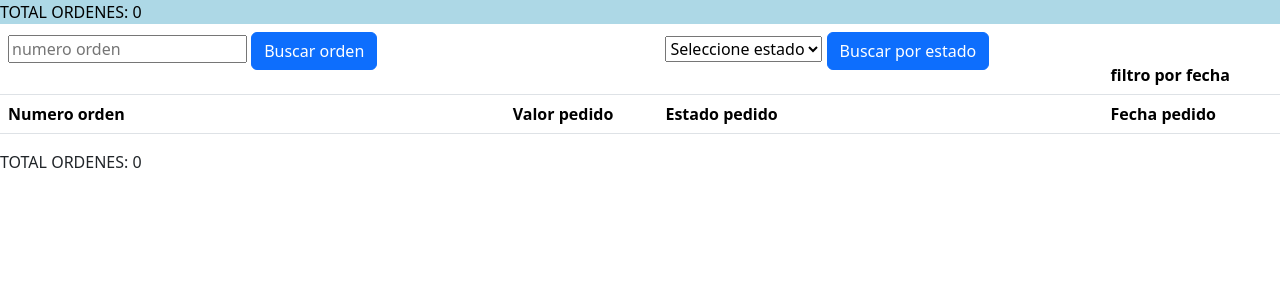
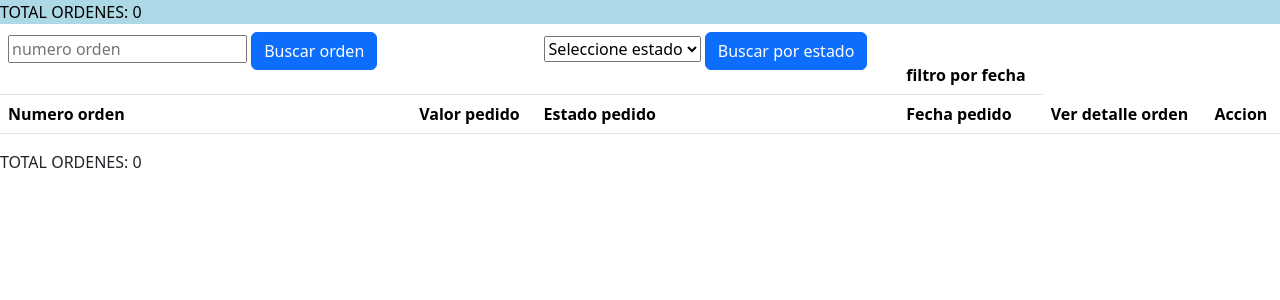
Before and after one commit to Ruben14f/BYTE---BEAT, a Django app: page /admin_view/list-ordenes in a window 1280 px wide. Shown: the top 300 px of the page. Run offline with Django 5.2, Linux system fonts and the light colour scheme; data that the repository does not hold is empty; some libraries are stand-ins or nearby versions.

Commit message:
update_status_ordensadmin

```diff
--- a/adminPanel/templates/gestion_pedidos/list_ordenes.html
+++ b/adminPanel/templates/gestion_pedidos/list_ordenes.html
@@ -46,6 +46,8 @@
             <th>Valor pedido</th>
             <th>Estado pedido</th>
             <th>Fecha pedido</th>
+            <th>Ver detalle orden</th>
+            <th>Accion</th>
         </tr>
     </thead>
     {% for ordenes in ordens %}
@@ -56,6 +58,8 @@
                     <td>{{ordenes.total}}</td>
                     <td>{{ordenes.get_status_display}}</td>
                     <td>{{ordenes.fecha_pagada|date:"d/m/Y"}}</td>
+                    <td><a href="{% url 'detail_orden_admin' ordenes.id %}">Ir al detalle</a></td>
+                    <td>{% include 'gestion_pedidos/update_status.html' %}</td>
                 </tr>
             </tbody>
         {% endif %}
@@ -99,6 +103,8 @@
             <th>Valor pedido</th>
             <th>Estado pedido</th>
             <th>Fecha pedido</th>
+            <th>Ver detalle orden</th>
+            <th>Accion</th>
         </tr>
     </thead>
     {% for ordenes in ordens %}
@@ -109,6 +115,8 @@
                     <td>{{ordenes.total}}</td>
                     <td>{{ordenes.get_status_display}}</td>
                     <td>{{ordenes.fecha_pagada|date:"d/m/Y"}}</td>
+                    <td><a href="{% url 'detail_orden_admin' ordenes.id %}">Ir al detalle </a></td>
+                    <td>{% include 'gestion_pedidos/update_status.html' %}</td>
                 </tr>
             </tbody>
         {% endif %}
@@ -116,4 +124,24 @@
 </table>
 {% endif %}
 TOTAL ORDENES: {{ordens | length}}
+<script src="https://cdn.jsdelivr.net/npm/sweetalert2@11"></script>
+<script>
+    function updateEstadoOrden(id,form){
+        event.preventDefault();
+        Swal.fire({
+            title: '¿Estás seguro que deseas actualizar estado?',
+            text: 'Se le enviara correo al cliente con la actualizacion de estado',
+            icon: 'question',
+            showCancelButton: true,
+            cancelButtonText: 'No, cancelar',
+            confirmButtonText: 'Sí, actualizar',
+            reverseButtons: true,
+            confirmButtonColor: '#dc3545'
+        }).then(function(result){
+            if (result.isConfirmed) {
+                form.submit();
+            }
+        });
+    }
+</script>
 {% endblock %}
--- a/adminPanel/templates/gestion_productos/agregar_product.html
+++ b/adminPanel/templates/gestion_productos/agregar_product.html
@@ -14,7 +14,7 @@
                             {{productform}}
 
                         <div class="d-flex justify-content-end mt-5">
-                            <input class="btn btn-secondary" type="submit" value="Cancelar"></input>
+                            <a class="btn btn-secondary me-2" href="{% url 'list_product_admin' %}">Atras</a>
                             &nbsp; <!--Espacio entre botones-->
                             <input class="btn btn-primary" type="submit" value="Guardar"></input>
                         </div>
--- a/adminPanel/templates/gestion_productos/editar_product.html
+++ b/adminPanel/templates/gestion_productos/editar_product.html
@@ -44,7 +44,7 @@
                         </div>
 
                         <div class="d-flex justify-content-end mt-4">
-                            <a class="btn btn-secondary me-2" href="#">Cancelar</a>
+                            <a class="btn btn-secondary me-2" href="{% url 'list_product_admin' %}">Atras</a>
                             <input class="btn btn-primary" type="submit" value="Guardar">
                         </div>
                     </form>
--- a/adminPanel/templates/gestion_productos/filtros/filtro_categoria.html
+++ b/adminPanel/templates/gestion_productos/filtros/filtro_categoria.html
@@ -1,9 +1,9 @@
 <form action="{% url 'buscar_categoria' %}" method="GET">
     <select name="searchCategoria" value="{{queryCategory}}">
-        <option  disabled {% if not queryCategory %}selected{% endif %}>Buscar por marca</option>
+        <option  disabled {% if not queryCategory %}selected{% endif %}>Buscar por categoria</option>
         {% for category in categories %}
-            <option value="{{ brand.name }}" {% if brand.name == queryCategory %}selected{% endif %}>
-                {{ brand.name }}
+            <option value="{{ category.name }}" {% if category.name == queryCategory %}selected{% endif %}>
+                {{ category.name }}
             </option>
         {% endfor %}
         {% if queryCategory %}
--- a/adminPanel/templates/gestion_productos/list_product.html
+++ b/adminPanel/templates/gestion_productos/list_product.html
@@ -17,7 +17,8 @@
                         <th></th>
                         <th></th>
                         <th></th>
-                        <th>filtro por estado(activo-agotado)</th>
+                        <th></th>
+                        <th>{% include 'gestion_productos/filtros/filtro_estado_product.html' %}</th>
                     </tr>
                 </thead>
                 <thead>
--- a/adminPanel/urls.py
+++ b/adminPanel/urls.py
@@ -10,9 +10,10 @@ urlpatterns = [
     path('list-ordenes', listado_ordenes, name="list_ordenes_admin"),
     path('filter-orden', orden_search, name='buscar_orden'),
     path('filter-status', estado_search, name='buscar_estado'),
+    path('detail-orden-admin/<int:id>', detail_orden, name='detail_orden_admin'),
+    path('update-status-orden/<int:id>', update_status_orden, name='actualizar_estado_orden'),
     path('filter-sku', sku_search, name='buscar_sku'),
     path('filter-marca', marca_search, name='buscar_marca'),
     path('filter-categoria', categoria_search, name='buscar_categoria'),
-    # path('filter-status', estado_search, name='buscar_estado'),
-
+    path('filter-status-product', estado_product_search, name='buscar_estado_producto'),
 ]
--- a/adminPanel/views.py
+++ b/adminPanel/views.py
@@ -1,21 +1,28 @@
 from django.shortcuts import render, get_object_or_404, redirect
 from .forms import ProductForm
 from django.contrib import messages
-from products.models import Product, Brand, Category
+from products.models import Product, Brand, Category,ProductStatus
 from orden.models import Orden, OrdenStatus
+from profiles.models import UserProfile
 from django.db.models import Q
-# Create your views here.
+from users.models import User
+from django.core.mail import send_mail
+import os
+from django.template.loader import render_to_string
+
 
 #GESTION DE PRODUCTOS
 def listado_productos(request):
     productos = Product.objects.all()
     marca = Brand.objects.all()
     categorias = Category.objects.all()
+    product_status = ProductStatus.choices
 
     return render(request, 'gestion_productos/list_product.html',{
         'products': productos,
         'brands' : marca,
         'categories' : categorias,
+        'statusproduct' : product_status
     })
 
 def agregar_producto(request):
@@ -56,7 +63,6 @@ def eliminar_producto(request, id):
     producto = get_object_or_404(Product, id=id)
     producto.delete()
     return redirect('list_product_admin')
-
 
 #Filtros productos
 def sku_search(request):
@@ -122,15 +128,122 @@ def categoria_search(request):
     }
     return render(request, 'gestion_productos/list_product.html', context)
 
+def estado_product_search(request):
+    query = request.GET.get('searchEstadoProducto')
+    product_status = ProductStatus.choices
+    print('estados disponibles vista filtro productostatus', product_status)
+
+    label_to_value = {
+        label.lower() : value
+        for value, label in product_status}
+    print('Query buscada',query)
+    print('estados disponibles vista filtro mapeado productostatus', product_status)
+    if query:
+        internal_value = label_to_value.get(query.lower())
+        if internal_value:
+            filter = Q(status__startswith=internal_value)
+            product_list = Product.objects.filter(filter).order_by('-created_at')
+            print('filtro productostatus',filter)
+            print('lista de products productostatus',product_list)
+        elif query.lower() == 'borrarfiltro':
+            messages.success(request, 'Filtro eliminado')
+            return redirect('list_product_admin')
+    else:
+        print('Query buscada',query)
+        messages.error(request, 'Debe seleccionar un estado del producto para filtrar')
+        return redirect('list_product_admin')
+
+    context = {
+        'products' : product_list,
+        'queryestadoproducto' : query,
+        'statusproduct' : product_status
+    }
+    print('contexto enviado', context)
+
+    return render(request, 'gestion_productos/list_product.html', context)
+
 #GESTION DE PEDIDOS
 def listado_ordenes(request):
     ordenes = Orden.objects.all().order_by('-fecha_pagada')
     orden_status = OrdenStatus.choices
+
+
     print('estados disponibles vista ordenes', orden_status)
+
     return render(request, 'gestion_pedidos/list_ordenes.html',{
         'ordens' : ordenes,
         'statusorden' : orden_status
     })
+
+def detail_orden(request,id):
+    orden = get_object_or_404(Orden, id=id)
+    user = User.objects.get(id=orden.user.id)
+    profile = UserProfile.objects.get(id=orden.user.id)
+
+    print('usuario de la orden',user)
+    print('usuario de la orden',profile)
+    context = {
+        'orden' : orden,
+        'user' : user,
+        'profiledatos' : profile,
+    }
+    return render(request, 'gestion_pedidos/detail_orden.html', context)
+
+def update_status_orden(request, id):
+    orden = get_object_or_404(Orden, id=id)
+    orden_status = OrdenStatus.choices
+    user = User.objects.get(id=orden.user.id)
+    usermail = user.email
+
+
+    label_to_value = {
+        label.lower() : value
+        for value, label in orden_status}
+
+    print('estados de ordenes vista update', orden_status)
+    print('orden', orden.id,orden.get_status_display)
+    print('orden', orden.id,orden.status)
+
+    if request.method == 'POST':
+        nuevo_estado = request.POST.get('estadoOrdenUpdate')
+        internal_value = label_to_value.get(nuevo_estado.lower())
+        print('nuevo estado', nuevo_estado)
+        print('nuevo estado internal_value', orden_status)
+        if not orden_status:
+            messages.success(request, 'Estado invalido')
+        if internal_value == orden.status:
+            messages.error(request, 'La orden ya se encuentra en ese estado.')
+        else:
+            orden.status = internal_value
+            orden.save()
+            messages.success(request, 'Estado de la orden actualizado correctamente')
+            send_email(request, nuevo_estado, usermail, orden, user)
+            print('testmail',send_mail)
+    return redirect('list_ordenes_admin')
+
+
+def send_email(request, nuevo_estado, usermail, orden, user):
+    print('nuevo estado email', nuevo_estado)
+    print('email user change status',usermail)
+    email_host = os.environ.get('EMAIL_HOST_USER')
+
+    html_message = render_to_string('gestion_productos/email_update_status.html', {
+        'orden' : orden,
+        'user' : user
+
+    })
+
+    send_mail(
+        'Actualizacion de estado de orden',
+        'Detalle del pedido:',
+        from_email=email_host,
+        recipient_list = [usermail],
+        fail_silently=False,
+        html_message= html_message
+    )
+
+    print('correo enviado desde', email_host ,'hacia' , usermail, orden.id)
+
 
 #Filtros ordenes
 def orden_search(request):
@@ -161,6 +274,7 @@ def estado_search(request):
     label_to_value = {
         label.lower() : value
         for value, label in orden_status}
+
     print('Query buscada',query)
     print('estados disponibles vista filtro mapeado', orden_status)
     if query:
--- a/orden/templates/orden.html
+++ b/orden/templates/orden.html
@@ -35,7 +35,7 @@
                                 <p>Dirección de envío registrada en tu perfil:
                                     {{ direccion_existente.calle }} {{ direccion_existente.num_direccion }},
                                     {{ direccion_existente.comuna.name }} - {{ direccion_existente.ciudad }}</p>
-                                <a href="{% url 'modificar_direccion' orden.id %}">Modificar dirección</a>
+                                <a href="{% url 'modificar_direccion' orden.id %}">Modificar dirección solo para este pedido</a>
                                 <p>Valor de envío: {{ orden.envio_total }}</p>
                             {% else %}
                                 <p>No tienes una dirección registrada en tu perfil. Puedes agregar una dirección para este pedido o en tu perfil.</p>
--- a/payment/views.py
+++ b/payment/views.py
@@ -185,12 +185,11 @@ def webpay_respuesta(request):
         else:
             return render(request, 'payment_unknown.html', {'resultado': resultado})
     else:
-        return render(request, 'payment_failed.html', {'error': 'No se pudo obtener el estado del pago'})
+        return render(request, 'paymen_failed.html', {'error': 'No se pudo obtener el estado del pago'})
 
 
 
 def confirmacion_pedido_email(request,token_ws):
-
     orden = Orden.objects.filter(token_ws=token_ws, status=OrdenStatus.PAYED).first()
 
     print('orden pagada y enviando correo',orden)
```
Also changed, not shown: adminPanel/templates/gestion_pedidos/detail_orden.html (added, +31 -0 lines), adminPanel/templates/gestion_pedidos/update_status.html (added, +15 -0 lines), adminPanel/templates/gestion_productos/email_update_status.html (added, +34 -0 lines), adminPanel/templates/gestion_productos/filtros/filtro_estado_product.html (added, +14 -0 lines).
